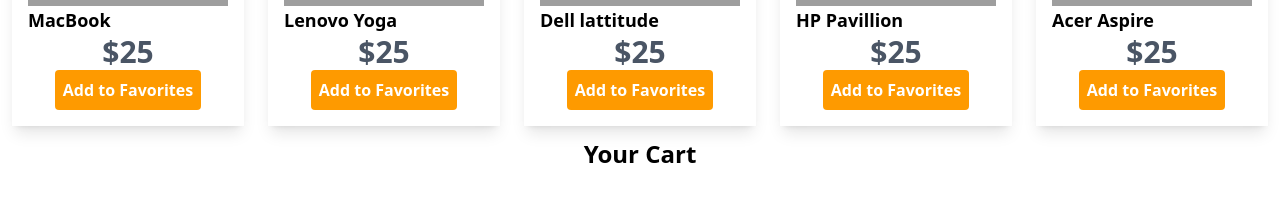
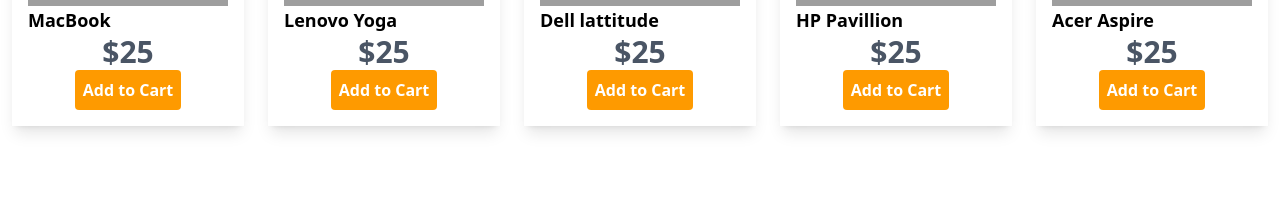
Before and after one commit to KC-Njoroge21/Redux-Toolkit-ex, a React (Vite) app: page / in a window 1280 px wide. Both pictures are taken after typing "Sample", "Sample123" into the empty fields and a click on the button "LOGIN". Shown: the part 244-446 px from the top of the page. Built offline with nearby package versions, Linux system fonts and the light colour scheme; grey boxes are pictures that could not be loaded.

Commit message:
Added functionality to the Cart button

```diff
--- a/src/components/Header.jsx
+++ b/src/components/Header.jsx
@@ -1,14 +1,23 @@
 import React from 'react'
-import { useSelector } from 'react-redux'
+import { useDispatch, useSelector } from 'react-redux'
+import { cartActions } from '../store/cart-slice'
 
 const Header = () => {
 
   const cartQuantity = useSelector(state => state.cart.totalQuantity)
 
+  const dispatch = useDispatch()
+
+  const showCart = () => {
+    dispatch(cartActions.setShowCart())
+  }
+
+
+
   return (
    <header className='flex justify-between p-3 shadow-lg items-center'>
     <h1 className='lg:text-3xl text-lg font-semibold'>Kevin Tech shop</h1>
-    <button className='lg:text-2xl border text-lg rounded-lg cursor-pointer border-red-800 p-2'>
+    <button onClick={showCart}  className='lg:text-2xl border text-lg rounded-lg cursor-pointer border-red-800 p-2'>
       Cart: {cartQuantity}
     </button>
    </header>
--- a/src/components/Product.jsx
+++ b/src/components/Product.jsx
@@ -22,7 +22,7 @@
         <p className='text-3xl font-semibold text-center text-gray-600'>${props.items.price}</p>
       </div>
       <div className='flex justify-center'>
-        <button onClick={addItemToCart} className='bg-amber-500 p-2 text-white font-semibold rounded-sm'>Add to Favorites</button>
+        <button onClick={addItemToCart} className='bg-amber-500 p-2 text-white font-semibold rounded-sm'>Add to Cart</button>
       </div>
     </div>
   )
--- a/src/pages/Layout.jsx
+++ b/src/pages/Layout.jsx
@@ -2,16 +2,19 @@
 import DUMMY_PRODUCTS from "../components/ItemsData";
 import Product from "../components/Product";
 import Cart from "./Cart";
+import { useSelector } from "react-redux";
 
 const Layout = () => {
   const products = DUMMY_PRODUCTS.map((items, index) => {
     return <Product key={index} items={items} />;
   });
 
+  const showCart = useSelector(state => state.cart.showCart)
+
   return (
     <div>
       <div className="flex gap-6  flex-wrap justify-center">{products}</div>
-      <Cart />
+      {showCart && <Cart />}
     </div>
   );
 };
--- a/src/store/cart-slice.js
+++ b/src/store/cart-slice.js
@@ -38,6 +38,9 @@
 
 
     },
+    setShowCart(state, action) {
+      state.showCart = !state.showCart
+    }
 
 
   }
```
